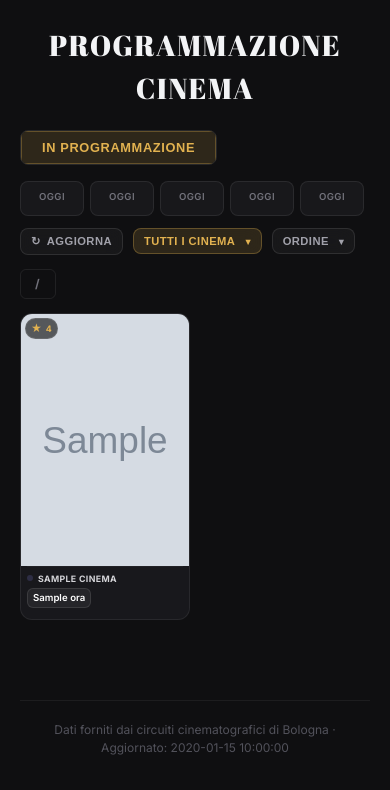
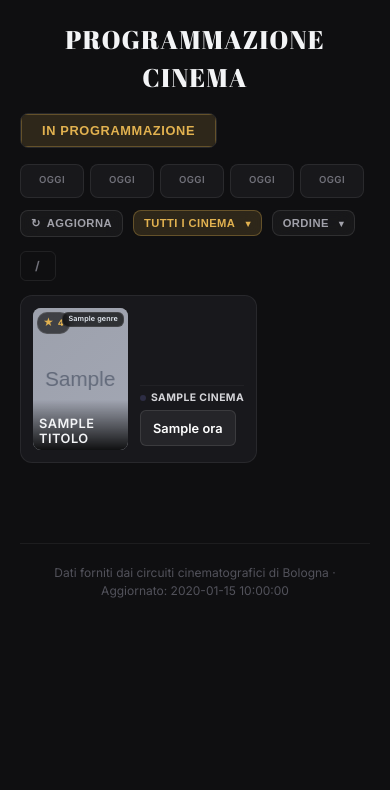
Before and after one commit to Priestomm/bologna-cinema-scraper, a FastAPI app: template bot/templates/schedule.html in a window 390 px wide. Shown: the part 54-844 px from the top of the page. Run offline with FastAPI, Linux system fonts and the light colour scheme; the template is opened without the code that fills it: most values are stand-ins (such as "Sample title", 1, 10 or a date in 2020); grey boxes marked "Sample" are stand-in pictures; parts of the project's set-up code (start-up, migrations or seed data) failed here and were passed over.

Commit message:
feat: mobile layout a lista orizzontale con touch target grandi
- @media 768px: griglia diventa flex column, card diventa flex row
- Poster: 95px fisso a sinistra, border-radius 8px
- Dettagli: flex:1 a destra (titolo, generi, cinema)
- Time chips: padding 6px 12px, min-height 36px per touch
- Generi overlay: visibili su mobile senza hover
- Titolo: visibile su mobile senza hover
- Gap orari: 8px per better touch targets

```diff
--- a/bot/templates/schedule.html
+++ b/bot/templates/schedule.html
@@ -334,27 +334,75 @@ body{
 .filter-wrapper{position:relative}
 
 /* responsive */
-@media(max-width:600px){
-  .film-grid{grid-template-columns:repeat(2,1fr);gap:10px}
+@media(max-width:768px){
+  .film-grid{
+    display:flex;flex-direction:column;gap:14px;
+    grid-template-columns:none
+  }
+  .film-card{
+    flex-direction:row;padding:12px;gap:12px
+  }
+  .film-poster{
+    width:95px;flex-shrink:0;aspect-ratio:2/3;
+    border-radius:8px;overflow:hidden;
+    padding:0;position:relative
+  }
+  .film-poster::after{
+    content:'';position:absolute;inset:0;
+    background:linear-gradient(135deg,rgba(26,26,46,0.3),rgba(45,45,68,0.3));
+    border-radius:8px;pointer-events:none
+  }
+  .film-rating{
+    font-size:0.55rem;padding:2px 5px;top:4px;left:4px;
+    border-radius:10px;z-index:2
+  }
+  .film-title-overlay{
+    position:absolute;bottom:0;left:0;right:0;z-index:2;
+    opacity:1
+  }
+  .film-title-overlay h3{
+    font-size:0.8rem;line-height:1.2;
+    padding:16px 6px 4px;margin:0;
+    background:linear-gradient(to top,rgba(0,0,0,0.9) 0%,transparent 100%)
+  }
+  .film-genres-overlay{
+    position:absolute;top:4px;right:4px;z-index:2;
+    opacity:1;flex-direction:row;gap:2px
+  }
+  .film-genres-overlay .genre-chip{
+    font-size:0.45rem;padding:1px 5px
+  }
+  .film-card > .film-cinemas{
+    flex:1;display:flex;flex-direction:column;gap:8px;
+    padding:0;min-width:0
+  }
+  .film-cinema-row{
+    display:flex;flex-direction:column;gap:3px;
+    padding:4px 0;border-top:1px solid rgba(255,255,255,0.04)
+  }
+  .cinema-name{font-size:0.65rem}
+  .cinema-times{
+    display:flex;flex-wrap:wrap;gap:8px;margin-top:2px
+  }
+  .film-time{
+    padding:6px 12px;min-height:36px;font-size:0.8rem;
+    border-radius:6px;display:inline-flex;align-items:center;
+    white-space:nowrap
+  }
+  .pill-vo{font-size:0.45rem}
+  .expand-times{font-size:0.55rem;padding:4px 8px}
+  .expand-cinemas{font-size:0.55rem;padding:4px 8px}
   .header{padding:12px 0}
   .logo{font-size:1.2rem}
   .nav{gap:10px}
   .nav a{font-size:0.7rem}
-  .hero{padding:24px 0 20px}
-  .hero h2{font-size:1.8rem;letter-spacing:0.04em}
+  .hero{padding:20px 0 16px}
+  .hero h2{font-size:1.6rem;letter-spacing:0.04em}
   .date-bar{gap:6px;padding:0 0 12px}
   .date-card{width:64px;padding:8px 4px;border-radius:8px}
   .date-num{font-size:1rem}
   .date-day{font-size:0.6rem}
   .date-month{font-size:0.55rem}
-  .film-poster{padding:6px 6px 0;aspect-ratio:2/3}
-  .film-rating{font-size:0.55rem;padding:2px 5px;top:4px;left:4px}
-  .film-title-overlay h3{font-size:0.75rem;line-height:1.15}
-  .film-cinemas{padding:0 6px 6px;gap:4px}
-  .cinema-name{font-size:0.55rem}
-  .film-time{font-size:0.6rem;padding:2px 5px;white-space:nowrap}
-  .expand-times{font-size:0.5rem;padding:2px 6px}
-  .pill-vo{font-size:0.35rem}
   .filter-bar{padding:0 0 14px}
   .refresh-btn{padding:6px 10px;font-size:0.7rem}
   .filter-btn{padding:6px 10px;font-size:0.7rem}
@@ -362,7 +410,7 @@ body{
   .footer{padding:20px 0}
 }
 @media(max-width:380px){
-  .film-grid{grid-template-columns:1fr}
+  .film-poster{width:80px}
   .date-card{width:56px;padding:6px 2px}
   .nav{gap:8px}
 }
```
